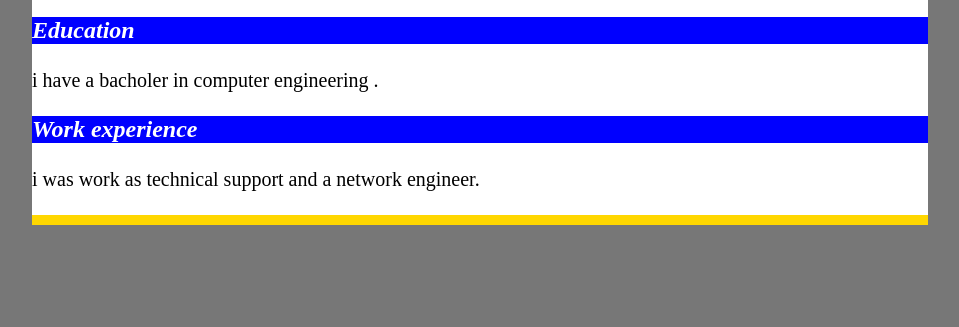
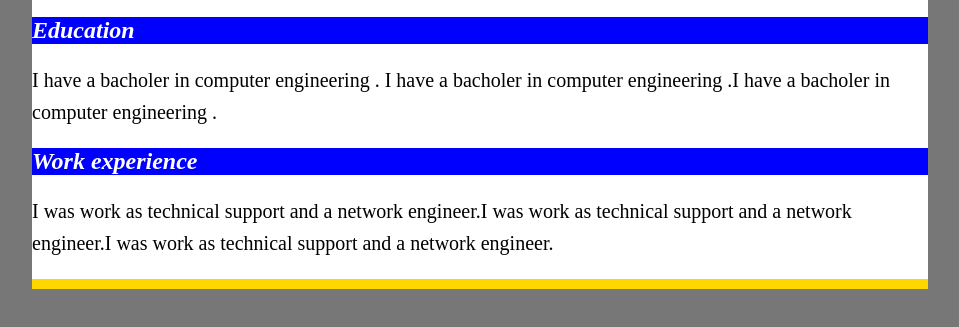
Before and after one commit to mrhajjaj/html-css, a plain HTML site: page week0/index.html in a window 1280 px wide. Shown: the part 291-618 px from the top of the page, without its empty margins (160-1119 px from the left). Drawn offline with Linux system fonts and the light colour scheme.

Commit message:
Update index.html

```diff
--- a/week0/index.html
+++ b/week0/index.html
@@ -1,4 +1,3 @@
-
 <!DOCTYPE html>
 <html>
 <head>
@@ -22,10 +21,10 @@
  </div>
  <div>
  <h2>Education</h2>
- <p>i have a bacholer in computer engineering .</p>
+ <p>I have a bacholer in computer engineering . I have a bacholer in computer engineering .I have a bacholer in computer engineering .</p>
 
  <h2>Work experience</h2>
- <p>i was work as technical support and a network engineer.</p>
+ <p>I was work as technical support and a network engineer.I was work as technical support and a network engineer.I was work as technical support and a network engineer.</p>
 
  </div>
 </body>
```
